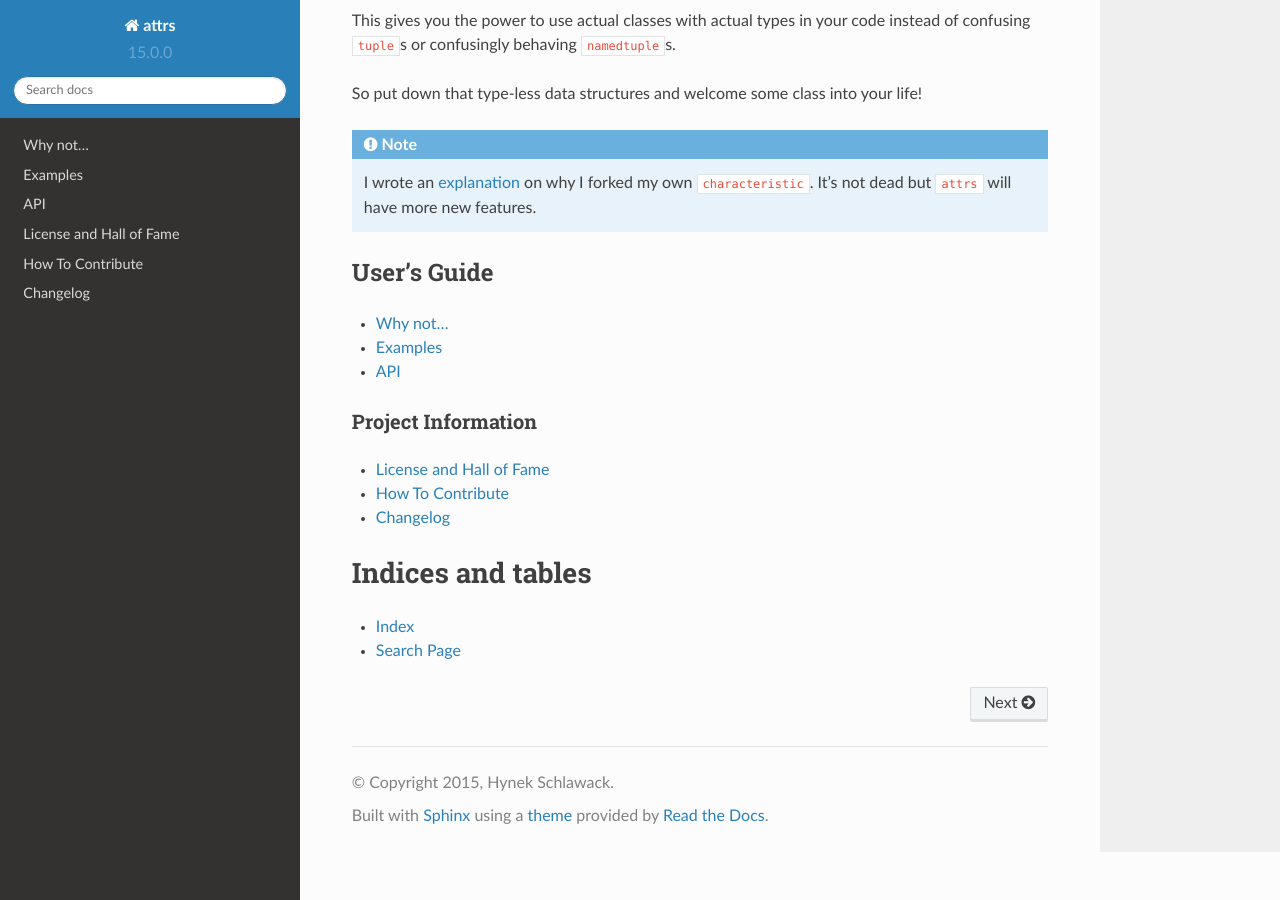
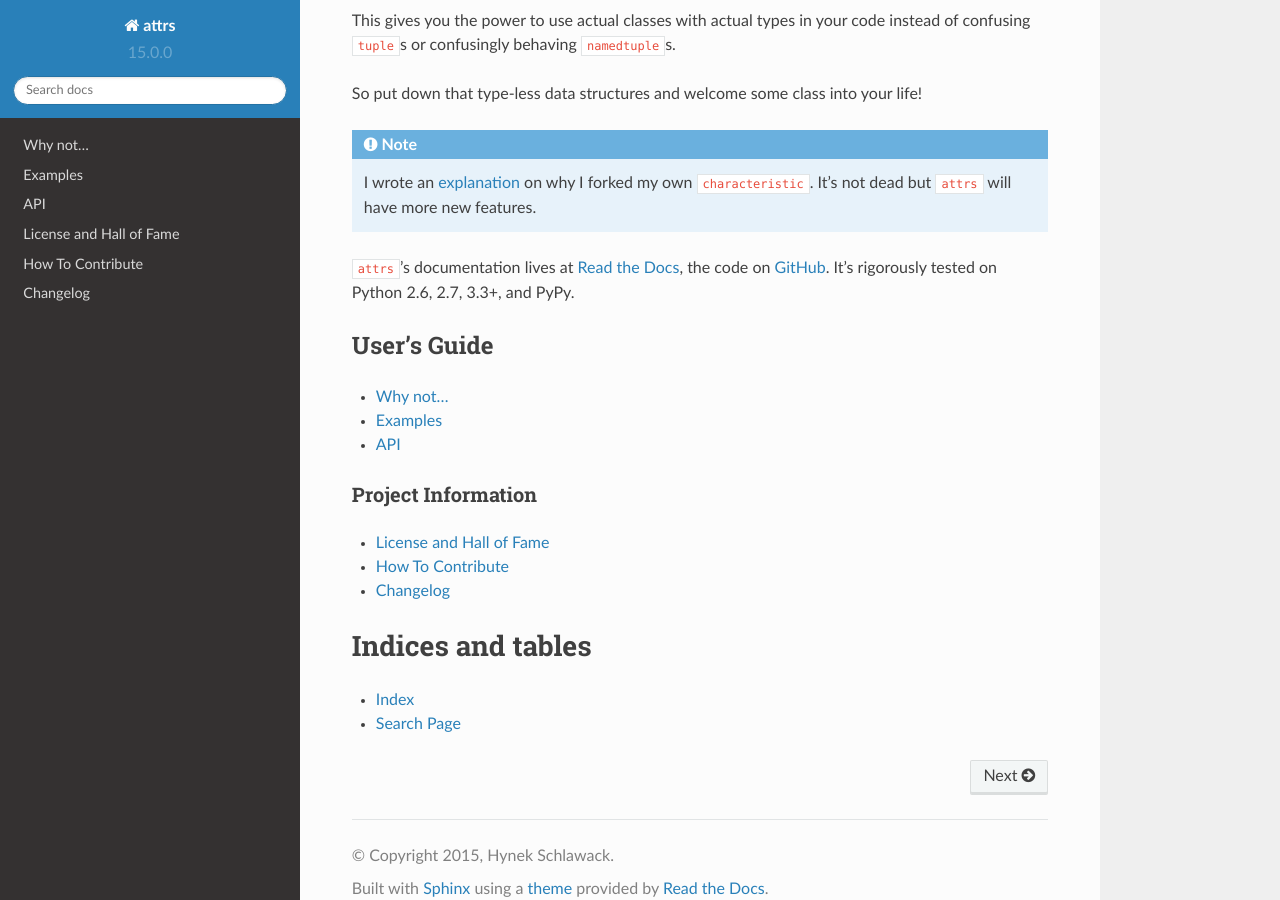
Before and after one commit to python-attrs/attrs, a Sphinx documentation site: the page built from docs/index.rst, in a window 1280 px wide and 900 px high, scrolled down 809 px. Built offline with Sphinx 7.4.7 and the Read the Docs theme 2.0.0, drawn with Linux system fonts in a browser that asks for light colours; part of the change alters nothing that is shown.

```diff
--- a/README.rst
+++ b/README.rst
@@ -54,7 +54,5 @@ So put down that type-less data structures and welcome some class into your life
    I wrote an `explanation <https://attrs.readthedocs.org/en/latest/why.html#characteristic>`_ on why I forked my own ``characteristic``.
    It's not dead but ``attrs`` will have more new features.
 
-.. teaser-end
-
 ``attrs``\ ’s documentation lives at `Read the Docs <https://attrs.readthedocs.org/>`_, the code on `GitHub <https://github.com/hynek/attrs>`_.
 It’s rigorously tested on Python 2.6, 2.7, 3.3+, and PyPy.
--- a/docs/index.rst
+++ b/docs/index.rst
@@ -6,7 +6,6 @@ Release v\ |release| (:doc:`What's new? <changelog>`).
 
 .. include:: ../README.rst
    :start-after: teaser-begin
-   :end-before: teaser-end
 
 
 User's Guide
@@ -18,6 +17,7 @@ User's Guide
    why
    examples
    api
+
 
 Project Information
 ^^^^^^^^^^^^^^^^^^^
```
